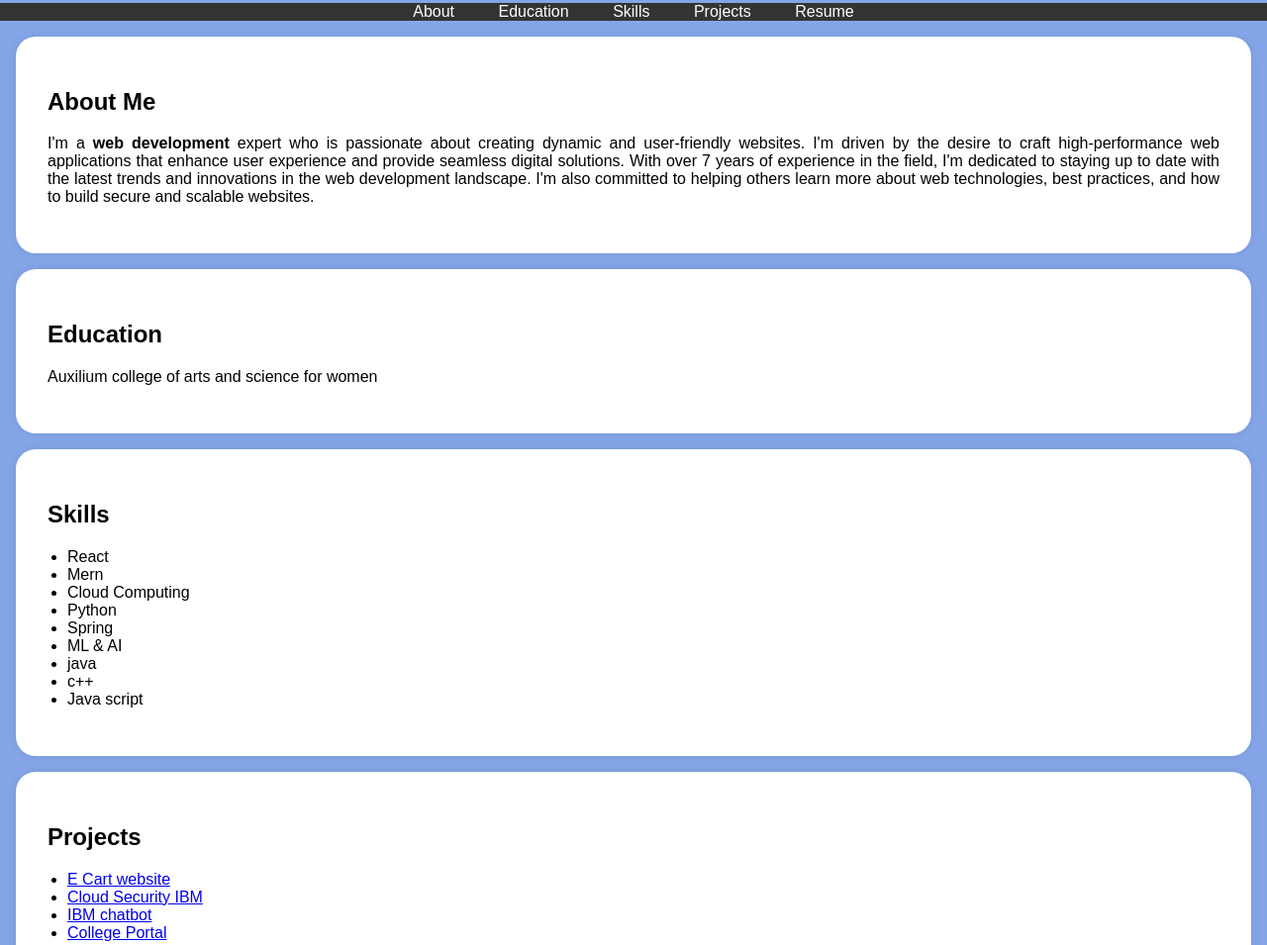
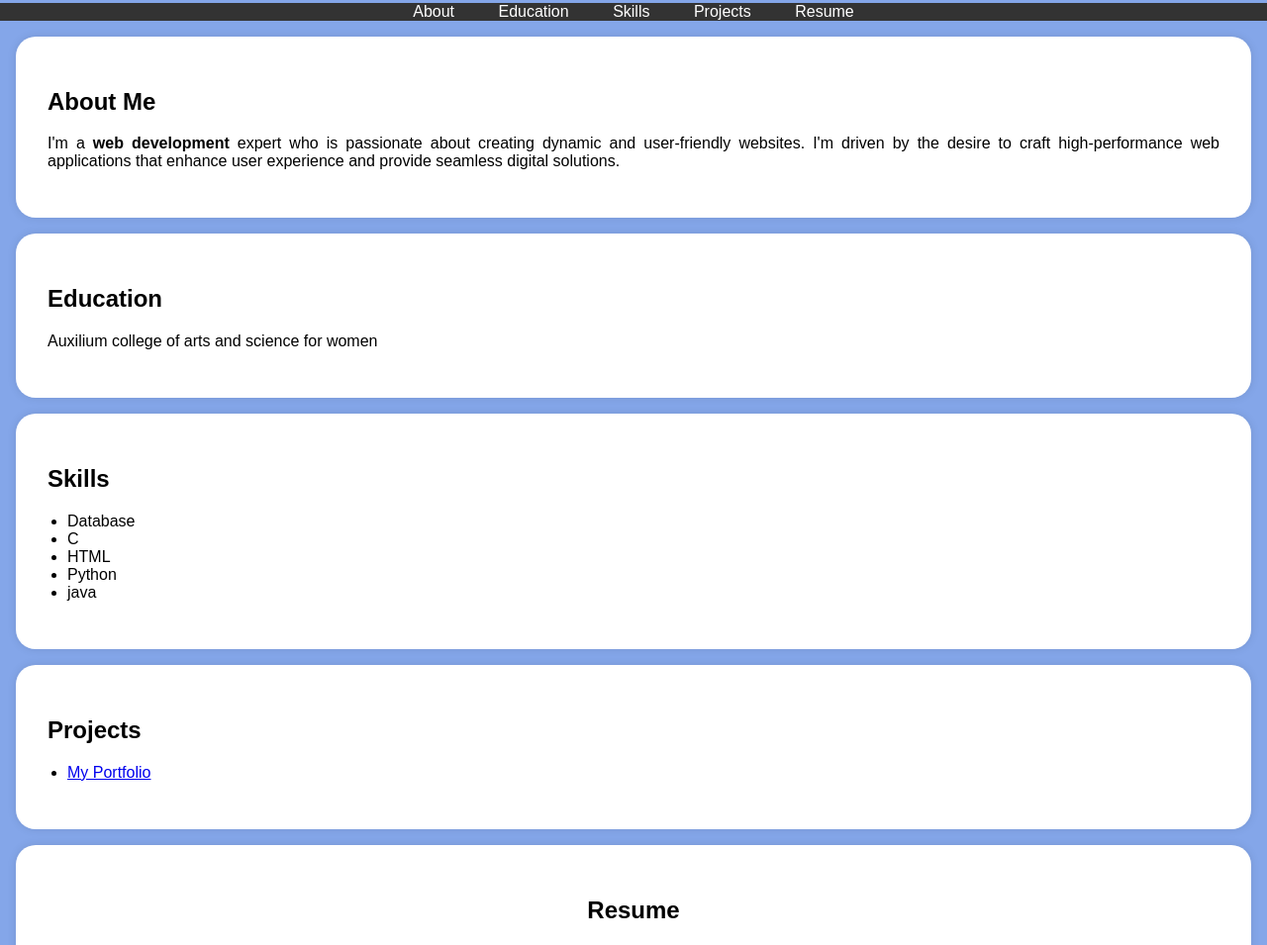
Before and after one commit to Laks-124/Digital-portfolio, a plain HTML site: page index.html in a window 1280 px wide. Shown: the part 210-1165 px from the top of the page at 99% size. Drawn offline with Linux system fonts and the light colour scheme.

Commit message:
Update index.html

```diff
--- a/index.html
+++ b/index.html
@@ -117,10 +117,7 @@
             <h2>About Me</h2>
             <p>I'm a <b>web development</b> expert who is passionate about creating dynamic and user-friendly websites.
                 I'm driven by the desire to craft high-performance web applications that enhance user experience and provide
-                 seamless digital solutions. With over 7 years of experience in the field, I'm dedicated to staying up to date
-                 with the latest trends and innovations in the
-                 web development landscape. I'm also committed to helping others learn more about web technologies,
-                 best practices, and how to build secure and scalable websites.</p>
+                 seamless digital solutions.</p>
 
         </div>
     </section>
@@ -138,15 +135,13 @@
         <div class="section-content">
             <h2>Skills</h2>
             <ul>
-                <li>React</li>
-                <li>Mern</li>
-                <li>Cloud Computing</li>
-                <li>Python</li>
-                <li>Spring</li>
-                <li>ML & AI</li>
+                <li>Database</li>
+                <li>C</li>
+                <li>HTML</li>
+                <li>Python</l>
                 <li>java</li>
-                <li>c++</li>
-                <li>Java script</li>
+
+
             </ul>
         </div>
     </section>
@@ -155,11 +150,7 @@
         <div class="section-content">
             <h2>Projects</h2>
             <ul>
-                <li><a href="#">E Cart website</a></li>
-                <li><a href="#">Cloud Security IBM</a></li>
-                <li><a href="#">IBM chatbot</a></li>
-                <li><a href="#">College Portal</a></li>
-                <!-- Add more project links here -->
+                <li><a href="#">My Portfolio</a></li>
             </ul>
         </div>
     </section>
```
